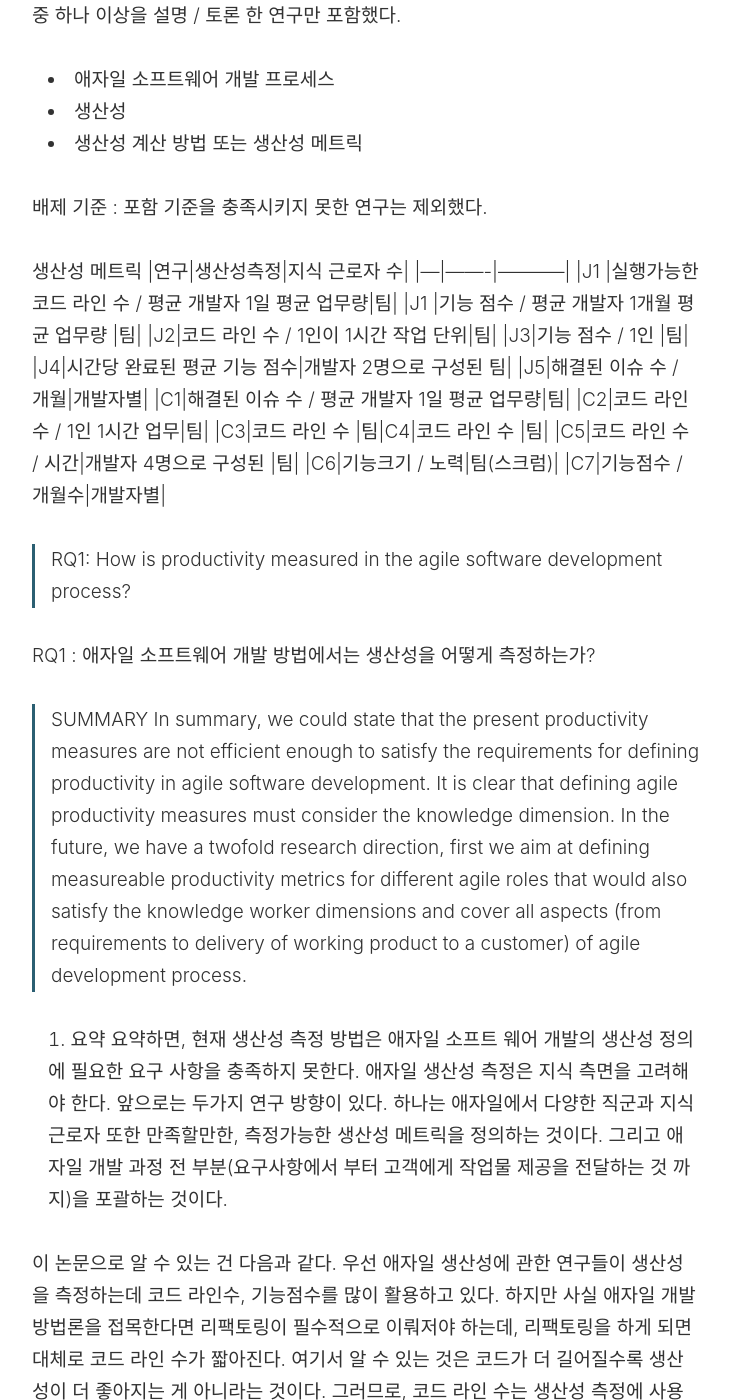
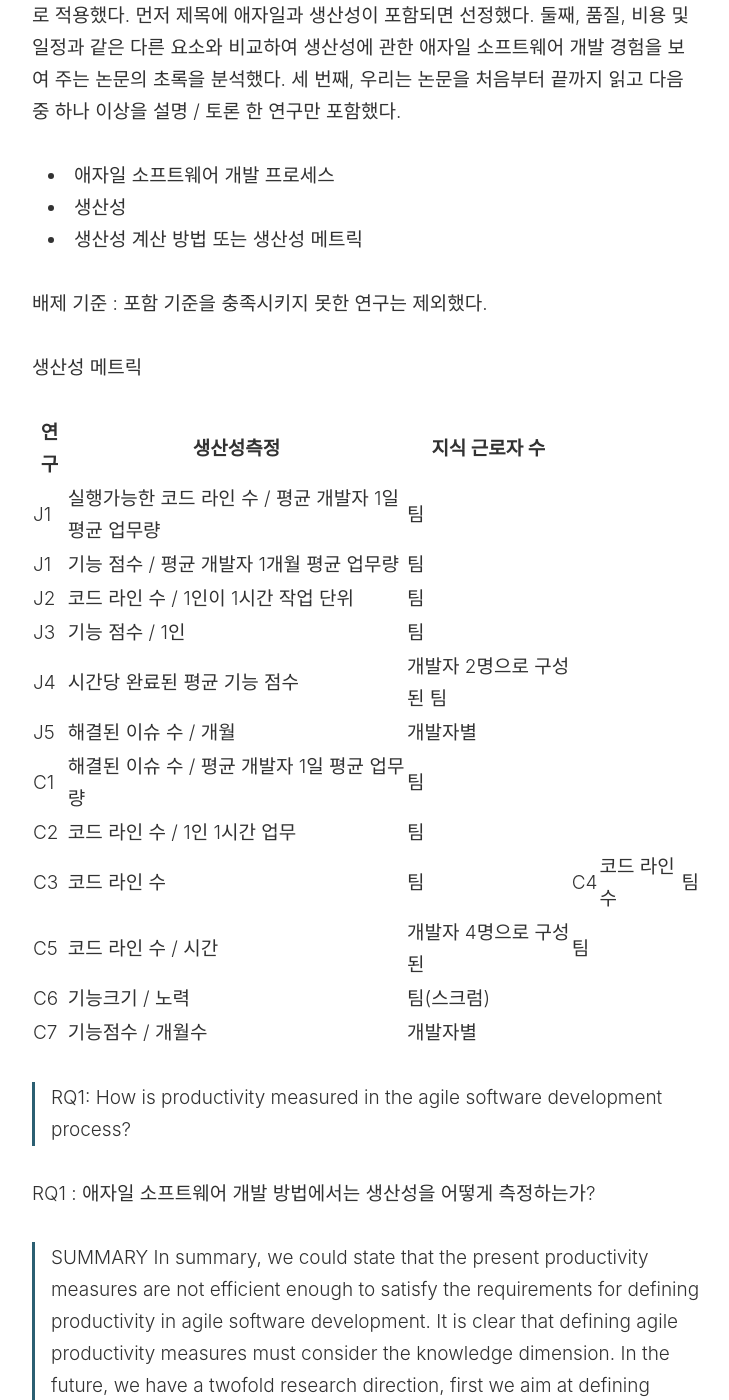
Before and after one commit to suhyunbaik/suhyunbaik.github.io, a Jekyll site: the page built from _posts/2019-08-15-agile-and-productivity-using-scoping-study.md, in a window 1280 px wide and 1400 px high, scrolled down 2297 px. Shown: the whole window, without its empty margins (274-1003 px from the left). Built offline with Jekyll 4.4.1, drawn with Linux system fonts in a browser that asks for light colours; our own code applies the rules of GitHub Pages for plain Markdown files; some of the changed text lies outside the part shown.

Commit message:
Feat: md 수정

```diff
--- a/_posts/2019-08-15-agile-and-productivity-using-scoping-study.md
+++ b/_posts/2019-08-15-agile-and-productivity-using-scoping-study.md
@@ -1,10 +1,11 @@
 [단독 "빨라야 살아남는다"…신한금융, 애자일조직 도입한다](https://www.msn.com/ko-kr/money/topstories/%EB%8B%A8%EB%8F%85-%EB%B9%A8%EB%9D%BC%EC%95%BC-%EC%82%B4%EC%95%84%EB%82%A8%EB%8A%94%EB%8B%A4%E2%80%A6%EC%8B%A0%ED%95%9C%EA%B8%88%EC%9C%B5-%EC%95%A0%EC%9E%90%EC%9D%BC%EC%A1%B0%EC%A7%81-%EB%8F%84%EC%9E%85%ED%95%9C%EB%8B%A4/ar-AAzyXzC)
+
 [금융 빅5, 조직·인력 탈바꿈…신한 ‘사내벤처’ KB ‘애자일’](http://www.fntimes.com/html/view.php?ud=201902282135037701dd55077bc2_18)
 
 기사에 따르면 신한은행은 애자일 조직체계에 도입해 직급과 관계없이 일에 적합한 사람을 팀장으로 임명해, 민첩한 의사결정을 통해서 빠른 실행력을 얻을 것이라 기대한다고 전한다. 많은 IT 관련 회사와 조직이 애자일을 도입하는데, 과연 애자일을 실행해서 생산성이 향상됐을까?
 
-####Measuring Productivity in Agile Software Development Process: A Scoping Study
-####애자일 소프트웨어 개발 과정에서 생산성 측정하기: 주제범위 스터디
+### Measuring Productivity in Agile Software Development Process: A Scoping Study
+### 애자일 소프트웨어 개발 과정에서 생산성 측정하기: 주제범위 스터디
 
 이 논문은 직접 애자일을 실행하고 생산성을 측정하는 대신, 애자일 방법론대로 소프트웨어를 만들고 생산성을 측정한 12개의 논문을 모아서 각 논문에서 정의한 생산성에 대해 정리했다. 그리고 각 연구에서 생산성을 측정하는데 사용한 방법도 연구했다. 논문에서 몇가지 부분을 번역해봤다.
 
@@ -38,6 +39,7 @@
 배제 기준 : 포함 기준을 충족시키지 못한 연구는 제외했다.
 
 생산성 메트릭
+
 |연구|생산성측정|지식 근로자 수|
 |---|-------|-----------|
 |J1 |실행가능한 코드 라인 수 / 평균 개발자 1일 평균 업무량|팀|
```
